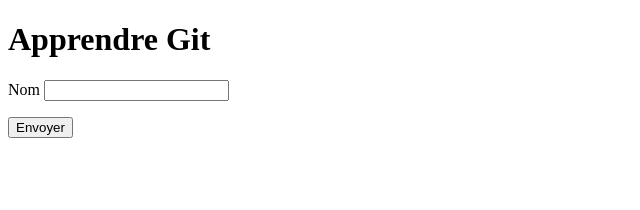
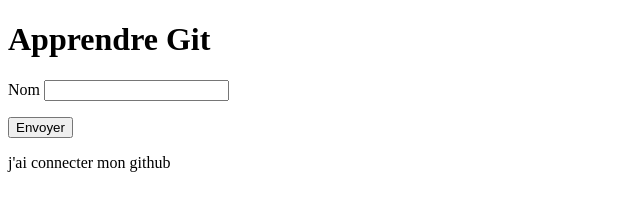
Before and after one commit to Diland29/learn_git2, a plain HTML site: page index.html in a window 1280 px wide. Shown: the whole page, without its empty margins (0-640 px from the left). Drawn offline with Linux system fonts and the light colour scheme; files that its build step writes are made by us from their sources.

Commit message:
ajout d'un paragraphe

```diff
--- a/index.html
+++ b/index.html
@@ -15,6 +15,7 @@
    </p>
 <button type="submit">Envoyer</button>
 </form>
+<p>j'ai connecter mon github</p>
 
 <script src="./js/index.js"></script>
 </body>
```
